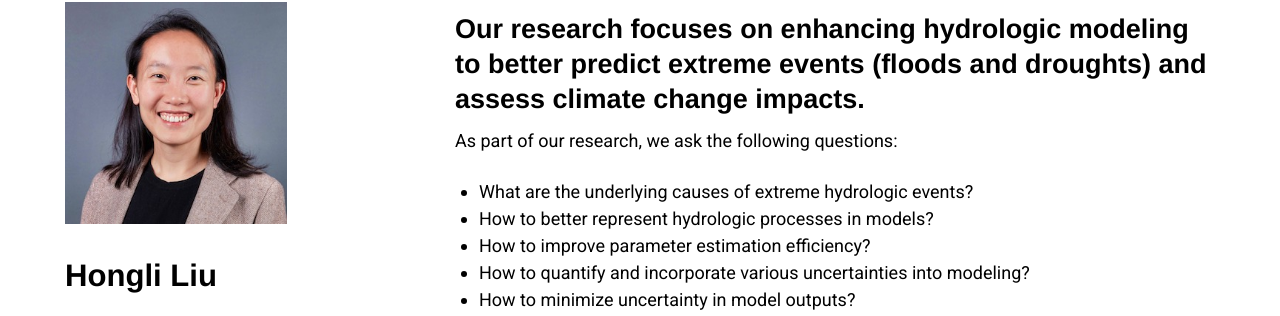
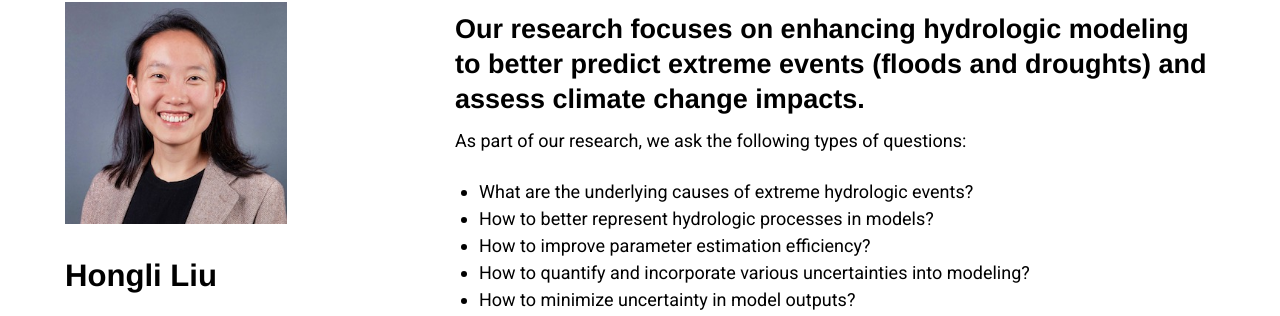
Before and after one commit to h294liu/h294liu.github.io, a Jekyll site: the page built from index.html, in a window 1280 px wide. Shown: the part 553-869 px from the top of the page. Built offline with Jekyll 4.4.1, drawn with Linux system fonts in a browser that asks for light colours; nearby versions of some CDN libraries.

```diff
--- a/_posts/members/2024-02-01-minh_le.markdown
+++ b/_posts/members/2024-02-01-minh_le.markdown
@@ -19,7 +19,7 @@ linkedin_url: "https://www.linkedin.com/in/minhle14/"
 ---
 
 ### Project
-Developing a long short-term memory-based flood forecasting model: A case study of the Bow at Banff
+Conducting global sensitivity analysis for a physics-based hydrologic model: A case study of the Bow at Banff
 
 ### Short Bio
 Minh is a senior with background in Computer Science, Mathematics, Statistics, and has keen interests as well as experience in data science, data analytics, machine learning, and deep learning.
--- a/index.html
+++ b/index.html
@@ -33,7 +33,7 @@ pagination:
         <section class="research-directions">
             <h3>Our research focuses on enhancing hydrologic modeling to better predict extreme events
               (floods and droughts) and assess climate change impacts.</h3>
-            <p>As part of our research, we ask the following questions:</p>
+            <p>As part of our research, we ask the following types of questions:</p>
             <ul>
                 <li>What are the underlying causes of extreme hydrologic events?</li>
                 <li>How to better represent hydrologic processes in models?</li>
```
Also changed, not shown: 3 other files.
